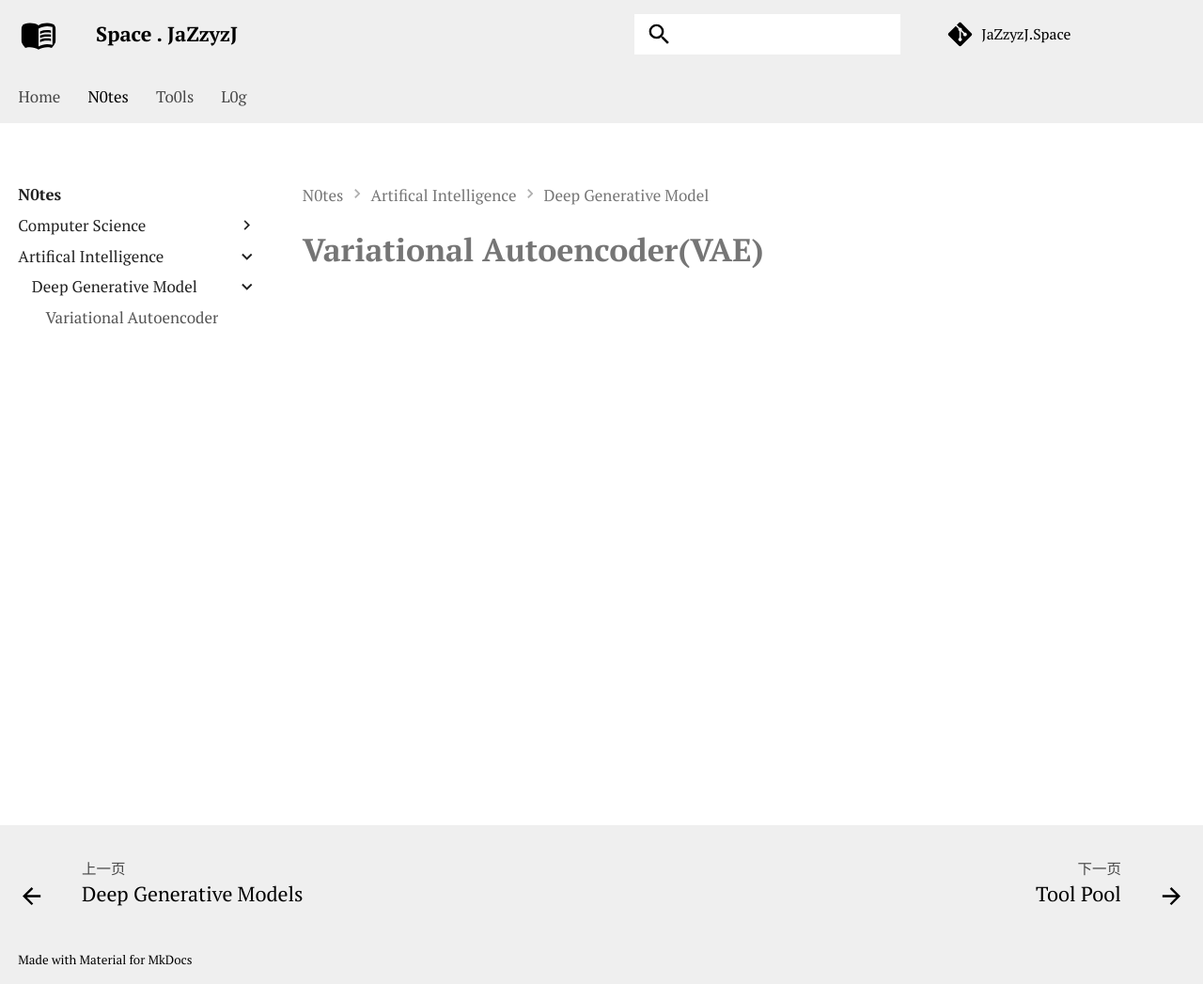
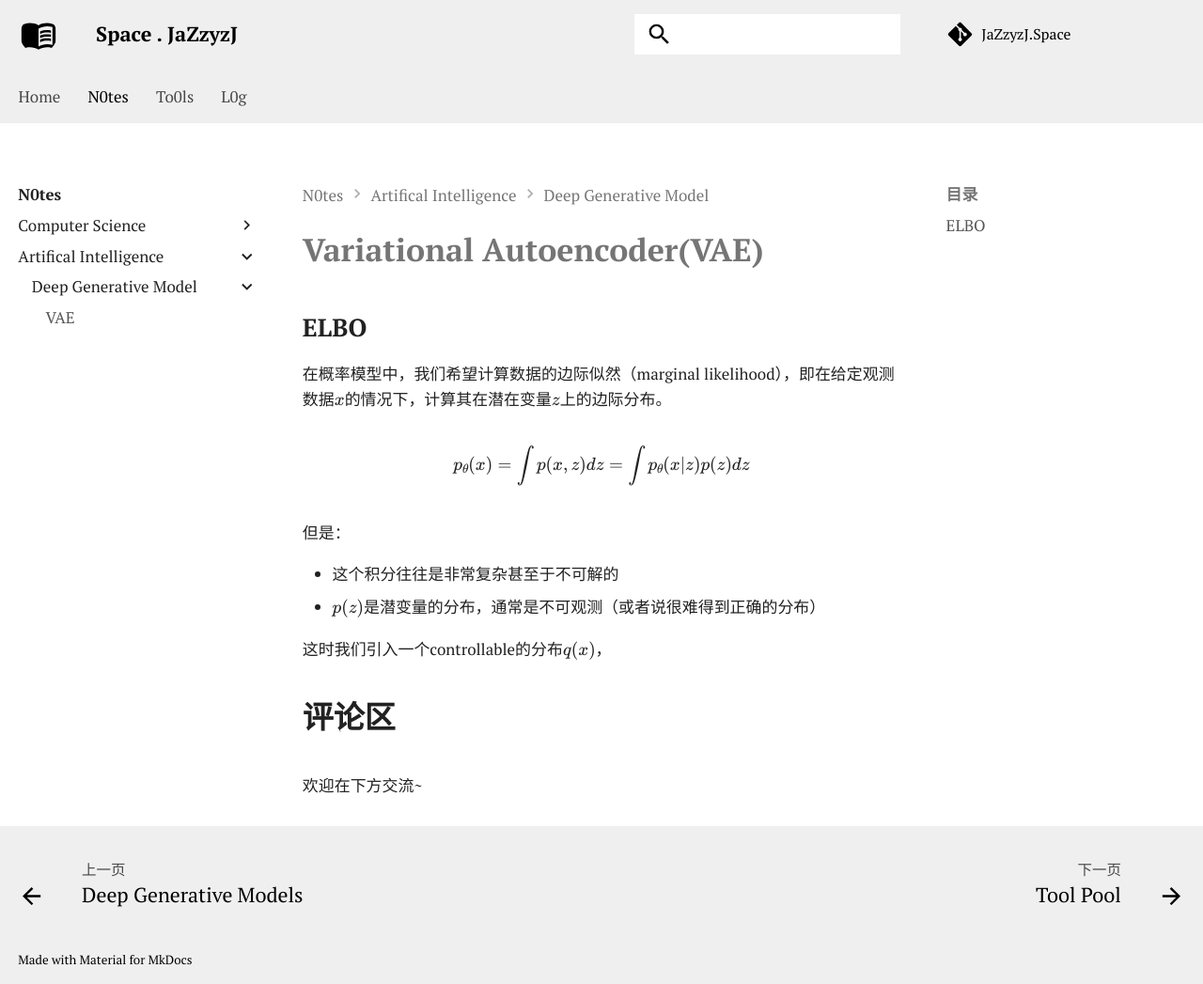
Before and after one commit to JazZyzJ/JazZyzJ.github.io, an MkDocs documentation site: the page built from docs/notes/ai/dgm/vae.md, in a window 1280 px wide and 1047 px high. Shown: the whole window at 94% size. Built offline with MkDocs 1.6.1 and Material for MkDocs 9.7.7, drawn with Linux system fonts in a browser that asks for light colours; some web fonts are replaced; comment, search, counter and statistics services are not loaded.

Commit message:
Update: ELBO and VAE

```diff
--- a/docs/notes/ai/dgm/vae.md
+++ b/docs/notes/ai/dgm/vae.md
@@ -1 +1,23 @@
+---
+statistics: true
+---
+
+
 # Variational Autoencoder(VAE)
+
+
+
+## ELBO
+
+在概率模型中，我们希望计算数据的边际似然（marginal likelihood），即在给定观测数据$x$的情况下，计算其在潜在变量$z$上的边际分布。
+
+$$
+p_{\theta}(x) = \int p(x, z) dz = \int p_{\theta}(x|z) p(z) dz
+$$
+
+但是：
+
+- 这个积分往往是非常复杂甚至于不可解的
+- $p(z)$是潜变量的分布，通常是不可观测（或者说很难得到正确的分布）
+
+这时我们引入一个controllable的分布$q(x)$，
--- a/mkdocs.yml
+++ b/mkdocs.yml
@@ -145,7 +145,7 @@
         - notes/ai/index.md
         - Deep Generative Model:
             - notes/ai/dgm/index.md
-            - Variational Autoencoder: notes/ai/dgm/vae.md
+            - VAE: notes/ai/dgm/vae.md
 
   - To0ls:
     - Tool_Pool/index.md
```
Also changed, not shown: docs/notes/ai/dgm/index.md (+1 -0 lines).
